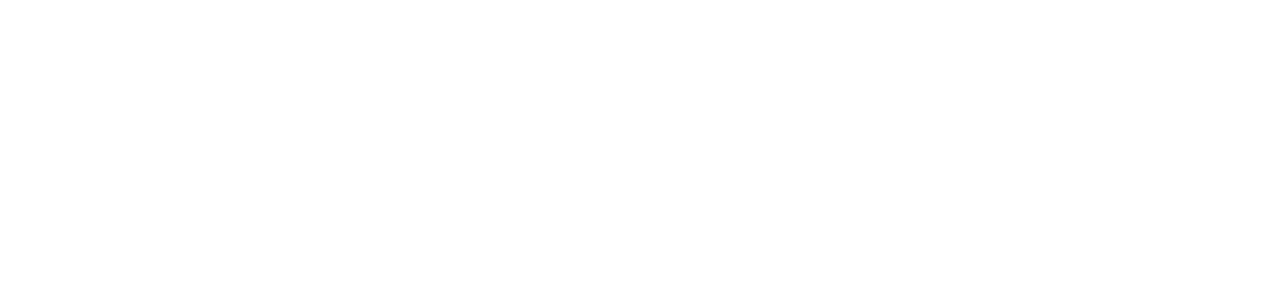
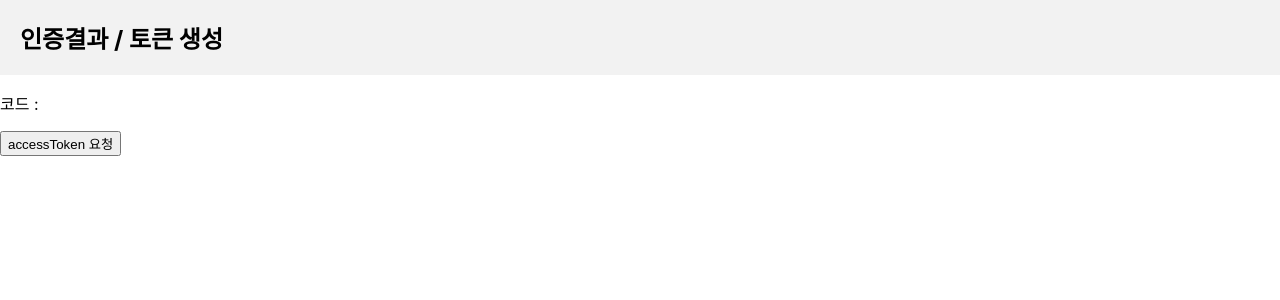
Before and after one commit to skymill2000/fintech0731, a React (Create React App) app in the folder fintech/: page /authResult in a window 1280 px wide. Before the commit this address had no page. Shown: the top 300 px of the page. Built offline with nearby package versions, Linux system fonts and the light colour scheme.

Commit message:
Lecture(토큰 요청작성): 토큰 요청 작성 기본

```diff
--- a/fintech/package.json
+++ b/fintech/package.json
@@ -7,6 +7,7 @@
     "@testing-library/react": "^13.4.0",
     "@testing-library/user-event": "^13.5.0",
     "axios": "^1.4.0",
+    "query-string": "^8.1.0",
     "react": "^18.2.0",
     "react-dom": "^18.2.0",
     "react-router-dom": "6.11.2",
--- a/fintech/src/App.js
+++ b/fintech/src/App.js
@@ -5,12 +5,14 @@
 import AxiosComponent from "./components/AxiosComponent";
 import NewsPage from "./pages/NewsPage";
 import AuthPage from "./pages/AuthPage";
+import AuthResultPage from "./pages/AuthResultPage";
 
 function App() {
   return (
     <BrowserRouter>
       <Routes>
         <Route path="/" element={<AuthPage />}></Route>
+        <Route path="/authResult" element={<AuthResultPage />}></Route>
       </Routes>
     </BrowserRouter>
   );
--- /dev/null
+++ b/fintech/src/pages/AuthResultPage.js
@@ -0,0 +1,36 @@
+import React from "react";
+import AppHeader from "../components/common/AppHeader";
+import { useLocation } from "react-router-dom";
+import queryString from "query-string";
+
+const AuthResultPage = () => {
+  const queryParams = useLocation().search;
+  console.log(queryParams);
+  const parsed = queryString.parse(queryParams);
+  console.log(parsed.code);
+  const authCode = parsed.code;
+
+  const handleClick = () => {
+    //axios 요청 만들기
+    let requestOption = {
+      //메뉴얼보고작성
+      url: "토큰요청",
+      method: "POST",
+      headers: {
+        "Content-Type": "application/x-www-form-urlencoded; charset=UTF-8",
+      },
+      data: "",
+    };
+    axios(requestOption).then(() => {});
+  };
+
+  return (
+    <div>
+      <AppHeader title={"인증결과 / 토큰 생성"}></AppHeader>
+      <p>코드 : {authCode}</p>
+      <button onClick={handleClick}>accessToken 요청</button>
+    </div>
+  );
+};
+
+export default AuthResultPage;
```
Also changed, not shown: 1 other file (tests, documents, lock files or other folders).
